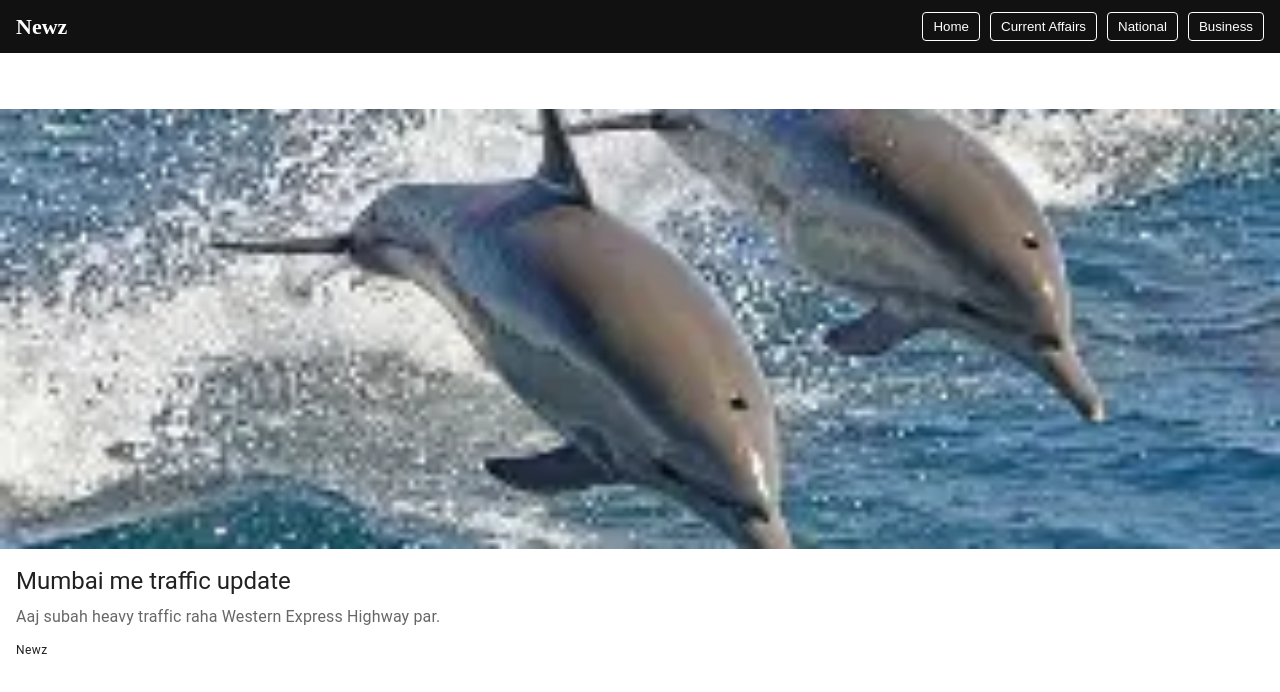
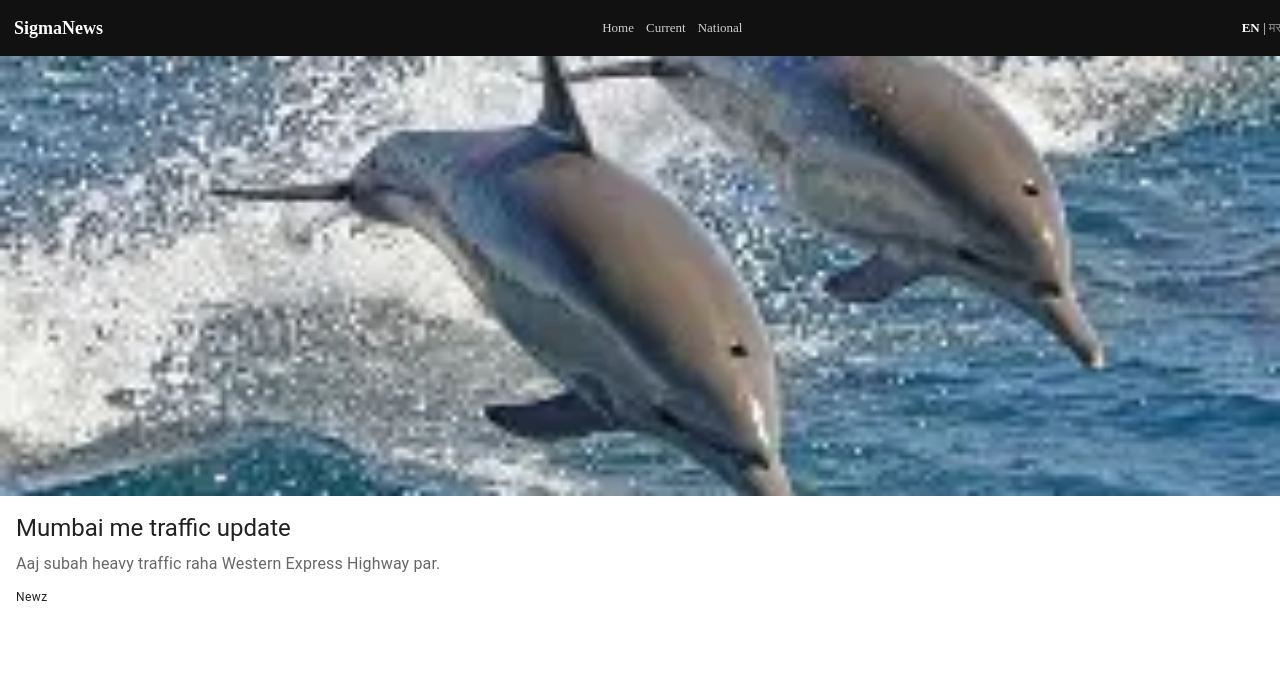
Before and after one commit to Pabitrapab/news-app, a React (Vite) app: page / in a window 1280 px wide. Shown: the top 692 px of the page. Built offline with nearby package versions, Linux system fonts and the light colour scheme.

Commit message:
Update Navbar.jsx

```diff
--- a/src/components/Navbar.jsx
+++ b/src/components/Navbar.jsx
@@ -1,51 +1,68 @@
-export default function Navbar({ setCategory }) {
+function Navbar({ setCategory, language, setLanguage }) {
   return (
-    <div style={styles.navbar}>
-      <div style={styles.logo}>Newz</div>
+    <div
+      style={{
+        position: "fixed",
+        top: 0,
+        width: "100%",
+        height: "56px",
+        background: "#111",
+        color: "#fff",
+        display: "flex",
+        alignItems: "center",
+        justifyContent: "space-between",
+        padding: "0 14px",
+        zIndex: 1000
+      }}
+    >
+      {/* App Name */}
+      <div style={{ fontWeight: "bold", fontSize: "18px" }}>
+        SigmaNews
+      </div>
 
-      <div style={styles.menu}>
-        <button style={styles.btn} onClick={() => setCategory("All")}>
-          Home
-        </button>
-        <button style={styles.btn} onClick={() => setCategory("Current")}>
-          Current Affairs
-        </button>
-        <button style={styles.btn} onClick={() => setCategory("National")}>
+      {/* Categories */}
+      <div style={{ fontSize: "13px" }}>
+        <span onClick={() => setCategory("All")} style={btn}>Home</span>
+        <span onClick={() => setCategory("Current Affairs")} style={btn}>
+          Current
+        </span>
+        <span onClick={() => setCategory("National")} style={btn}>
           National
-        </button>
-        <button style={styles.btn} onClick={() => setCategory("Business")}>
-          Business
-        </button>
+        </span>
+      </div>
+
+      {/* Language */}
+      <div style={{ fontSize: "13px" }}>
+        <span
+          onClick={() => setLanguage("en")}
+          style={{
+            cursor: "pointer",
+            fontWeight: language === "en" ? "bold" : "normal",
+            opacity: language === "en" ? 1 : 0.5
+          }}
+        >
+          EN
+        </span>
+        {" | "}
+        <span
+          onClick={() => setLanguage("mr")}
+          style={{
+            cursor: "pointer",
+            fontWeight: language === "mr" ? "bold" : "normal",
+            opacity: language === "mr" ? 1 : 0.5
+          }}
+        >
+          मराठी
+        </span>
       </div>
     </div>
   );
 }
 
-const styles = {
-  navbar: {
-    display: "flex",
-    justifyContent: "space-between",
-    alignItems: "center",
-    padding: "12px 16px",
-    backgroundColor: "#111",
-    color: "#fff",
-    flexWrap: "wrap",
-  },
-  logo: {
-    fontSize: "22px",
-    fontWeight: "bold",
-  },
-  menu: {
-    display: "flex",
-    gap: "10px",
-    flexWrap: "wrap",
-  },
-  btn: {
-    background: "transparent",
-    border: "1px solid #fff",
-    color: "#fff",
-    padding: "6px 10px",
-    cursor: "pointer",
-    borderRadius: "4px",
-  },
+const btn = {
+  margin: "0 6px",
+  cursor: "pointer",
+  opacity: 0.8
 };
+
+export default Navbar;
```
